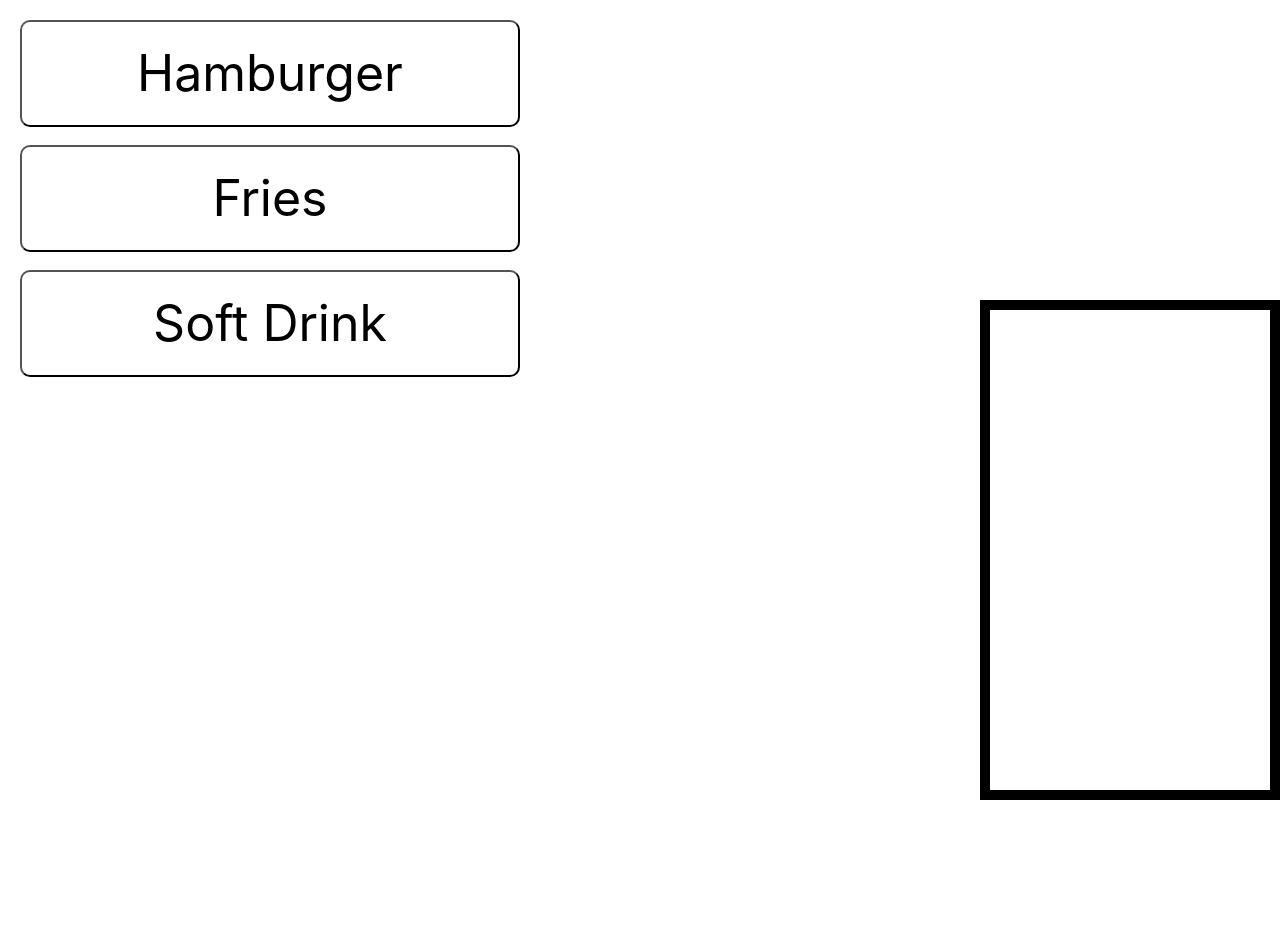
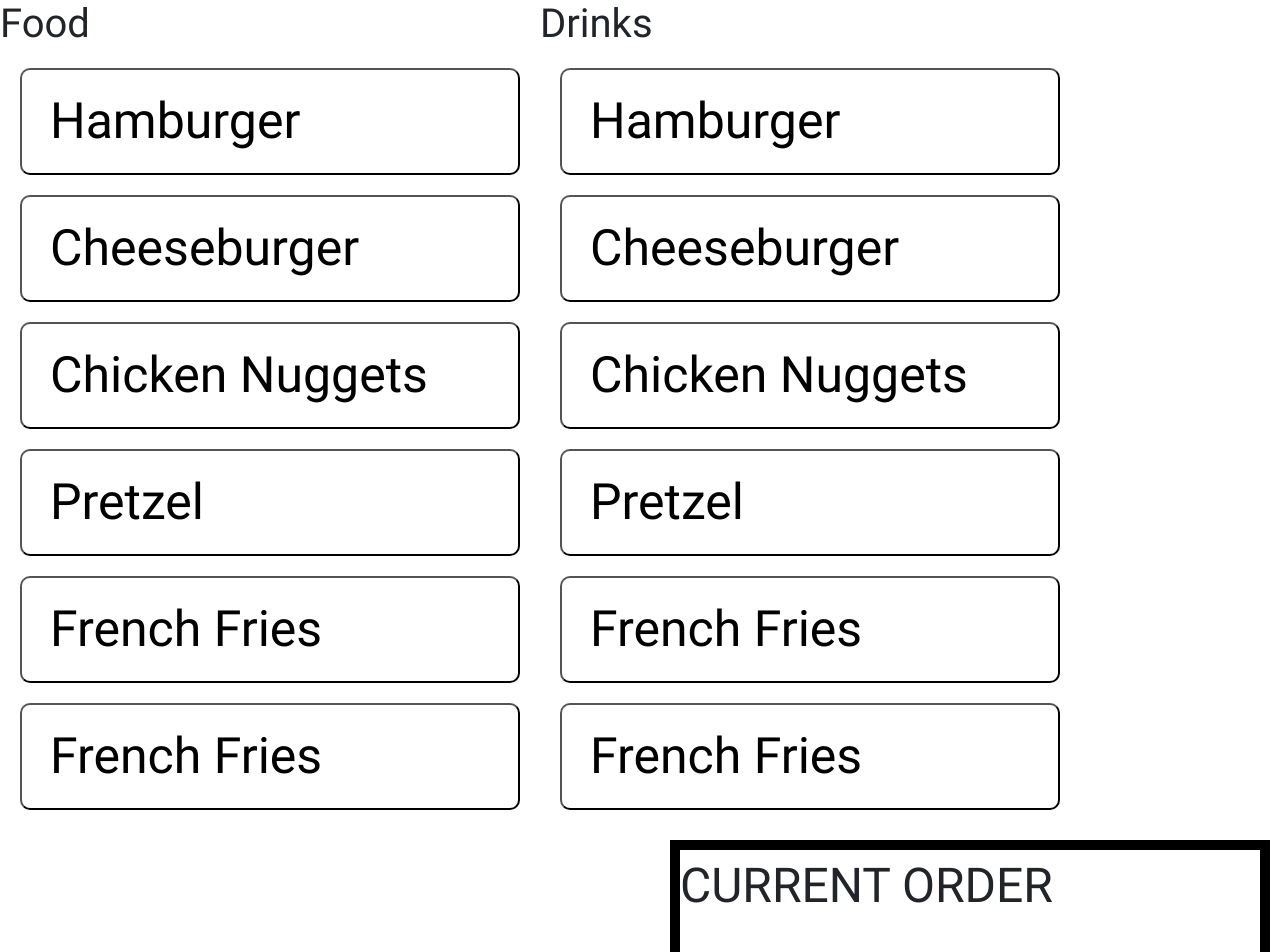
Before and after one commit to kevmich/CMPS285-Fall2020-Section2-Group-3, a React (Create React App) app in the folder KitchenVideoSystem/ClientApp/: page /CashierScreen in a window 1280 px wide. Shown: the top 952 px of the page. Before the commit the page ends 800 px from the top, so only its background shows below. Built offline with nearby package versions, Linux system fonts and the light colour scheme.

Commit message:
Added more to cashier screen.

```diff
--- a/KitchenVideoSystem/ClientApp/src/App.js
+++ b/KitchenVideoSystem/ClientApp/src/App.js
@@ -14,11 +14,11 @@ export default class App extends Component {
 
   render () {
     return (
-      <Layout>
+      <div>
         <Route exact path='/' component={Home} />
         <Route exact path='/login' component={Login} />
         <Route exact path= '/CashierScreen' component={CashierScreen} />
-      </Layout>
+      </div>
     );
   }
 }
--- a/KitchenVideoSystem/ClientApp/src/components/CashierScreen.css
+++ b/KitchenVideoSystem/ClientApp/src/components/CashierScreen.css
@@ -1,37 +1,50 @@
+@font-face {
+    font-family: 'Roboto';
+    font-style: normal;
+    font-weight: 400;
+    src: local('Roboto'), local('Roboto-Regular'), url(https://fonts.gstatic.com/s/roboto/v20/KFOmCnqEu92Fr1Mu4mxK.woff2) format('woff2');
+    unicode-range: U+0000-00FF, U+0131, U+0152-0153, U+02BB-02BC, U+02C6, U+02DA, U+02DC, U+2000-206F, U+2074, U+20AC, U+2122, U+2191, U+2193, U+2212, U+2215, U+FEFF, U+FFFD;
+}
+
+body {
+    font-family: 'Roboto', sans-serif;
+    font-size: 48px;
+}
+
+
 .Button {
     color: black;
     background-color: white;
-    position: absolute;
-    display: block;
+    /*position: absolute;*/
+    display: flex;
     margin: 20px;
     padding: 14px 28px;
     Width: 10em;
     font-size: 50px;
-    left: 0;
+    /*left: 0;*/
     border-radius: 10px;
+    text-align: left;
 }
 
-/*.Button1 {
-    top: 0;
-    left: 0;
-}
-*/
-
-.Button2 {
-    top: 125px;
-}
-
-.Button3 {
-    top: 250px;
+.MenuItems {
+    float: left;
 }
 
 .Box {
-    position: absolute;
-    bottom: 0;
-    right: 0;
+
+    /*position: absolute;*/
+
     box-sizing: border-box;
     width: 300px;
     height: 500px;
     padding: 30px;
-    border: 10px solid black
+    border: 10px solid black;
 }
+.CurrentOrder {
+    border: 10px solid black;
+    width: 600px;
+    height: 800px;
+    float: right;
+    margin: 10px;
+
+}
--- a/KitchenVideoSystem/ClientApp/src/components/CashierScreen.js
+++ b/KitchenVideoSystem/ClientApp/src/components/CashierScreen.js
@@ -5,15 +5,29 @@ export default class CashierScreen extends Component {
     render() {
         return (
             <div>
-                <div>
+
+                <div class="MenuItems">
+                    <h1 class="food"> Food </h1>
                     <button class="Button"> Hamburger </button>
-                    <button class="Button Button2"> Fries </button>
-                    <button class="Button Button3"> Soft Drink </button>
+                    <button class="Button"> Cheeseburger </button>
+                    <button class="Button"> Chicken Nuggets </button>
+                    <button class="Button"> Pretzel </button>
+                    <button class="Button"> French Fries </button>
+                    <button class="Button"> French Fries </button>
+                </div>
+                <div class="MenuItems">
+                    <h1 class="food"> Drinks </h1>
+                    <button class="Button"> Hamburger </button>
+                    <button class="Button"> Cheeseburger </button>
+                    <button class="Button"> Chicken Nuggets </button>
+                    <button class="Button"> Pretzel </button>
+                    <button class="Button"> French Fries </button>
+                    <button class="Button"> French Fries </button>
+                </div>
+                <div class="CurrentOrder MenuItems">
+                    <p>CURRENT ORDER</p>
                 </div>
 
-                <div class="Box">
-
-                </div>
             </div>
         );
     }
```
Also changed, not shown: KitchenVideoSystem/ClientApp/src/custom.css (line endings or trailing spaces).
